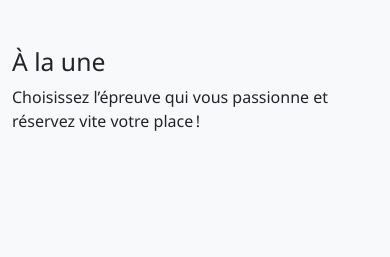
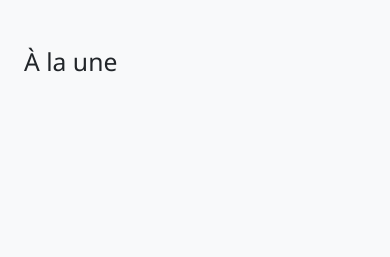
Before and after one commit to marvinbrett/olympics_app, a Flask app: page / in a window 390 px wide. Shown: the part 587-844 px from the top of the page. Run offline with Flask 3, Linux system fonts and the light colour scheme.

Commit message:
Ajout section A la une

```diff
--- a/app/routes.py
+++ b/app/routes.py
@@ -29,7 +29,8 @@
 
 @app.route('/')
 def index():
-    return render_template('index.html')
+    featured = Offer.query.limit(3).all()
+    return render_template('index.html', featured=featured)
 
 
 @app.route('/api/offers')
@@ -286,3 +287,5 @@
     else:
         cart_offers, cart_count = [], 0
     return dict(cart_offers=cart_offers, cart_count=cart_count)
+
+from .models import Offer
--- a/app/templates/index.html
+++ b/app/templates/index.html
@@ -13,10 +13,25 @@
 </section>
 {% endblock %}
 
-{# 2) Puis on conserve ou on complète le contenu principal #}
 {% block content %}
-  <div class="mt-5">
-    <h2>À la une</h2>
-    <p>Choisissez l’épreuve qui vous passionne et réservez vite votre place !</p>
-  </div>
+  <section class="py-5 bg-light">
+    <div class="container">
+      <h2 class="mb-4">À la une</h2>
+      <div class="row">
+        {% for offer in featured %}
+          <div class="col-md-4 mb-3">
+            <div class="card h-100 text-center shadow-sm">
+              <div class="card-body d-flex flex-column">
+                <h5 class="card-title">{{ offer.name }}</h5>
+                <p class="card-text mb-4">€{{ offer.price }}</p>
+                <a href="{{ url_for('offers') }}" class="mt-auto btn btn-primary">
+                  Je découvre
+                </a>
+              </div>
+            </div>
+          </div>
+        {% endfor %}
+      </div>
+    </div>
+  </section>
 {% endblock %}
```
